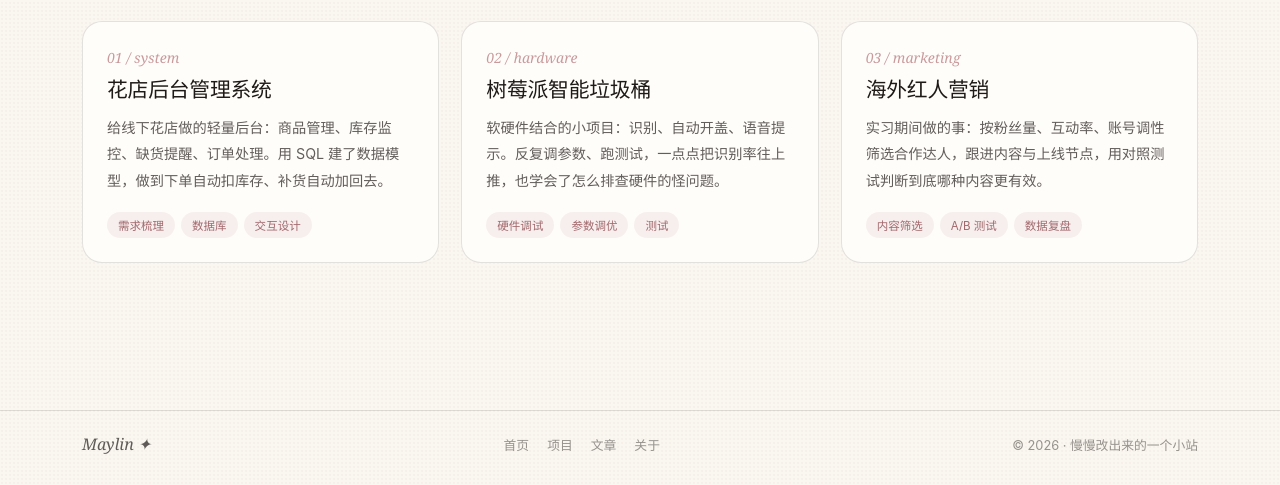
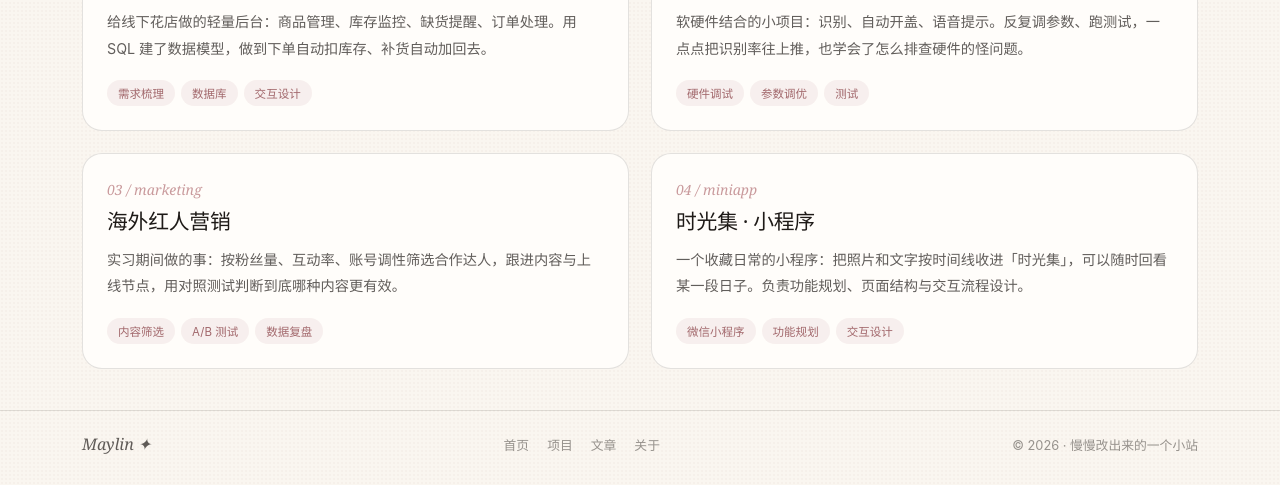
Before and after one commit to Manylin-my/manylin-my.github.io, a plain HTML site: page projects.html in a window 1280 px wide. Shown: the part 315-800 px from the top of the page. Drawn offline with Linux system fonts and the light colour scheme.

Commit message:
feat: 项目页新增「时光集」小程序，网格改为 2x2

```diff
--- a/projects.html
+++ b/projects.html
@@ -34,7 +34,7 @@
         </div>
         <div class="rule"></div>
 
-        <div class="work-grid">
+        <div class="work-grid cols-2">
           <article class="work-card">
             <span class="work-num">01 / system</span>
             <h3>花店后台管理系统</h3>
@@ -54,6 +54,13 @@
             <h3>海外红人营销</h3>
             <p>实习期间做的事：按粉丝量、互动率、账号调性筛选合作达人，跟进内容与上线节点，用对照测试判断到底哪种内容更有效。</p>
             <div class="tags"><span>内容筛选</span><span>A/B 测试</span><span>数据复盘</span></div>
+          </article>
+
+          <article class="work-card">
+            <span class="work-num">04 / miniapp</span>
+            <h3>时光集 · 小程序</h3>
+            <p>一个收藏日常的小程序：把照片和文字按时间线收进「时光集」，可以随时回看某一段日子。负责功能规划、页面结构与交互流程设计。</p>
+            <div class="tags"><span>微信小程序</span><span>功能规划</span><span>交互设计</span></div>
           </article>
         </div>
       </div>
--- a/styles.css
+++ b/styles.css
@@ -204,6 +204,9 @@ p.lead {
 .work-grid { display: grid; grid-template-columns: repeat(3, 1fr); gap: 22px; margin-top: 38px; }
 @media (max-width: 980px) { .work-grid { grid-template-columns: 1fr 1fr; } }
 @media (max-width: 660px) { .work-grid { grid-template-columns: 1fr; } }
+/* 项目网格：2x2 变体（四个项目时更整齐） */
+.work-grid.cols-2 { grid-template-columns: repeat(2, 1fr); }
+@media (max-width: 660px) { .work-grid.cols-2 { grid-template-columns: 1fr; } }
 .work-card {
   background: var(--card); border: 1px solid var(--line); border-radius: var(--r-lg);
   padding: 26px 24px 24px; display: flex; flex-direction: column;
```
